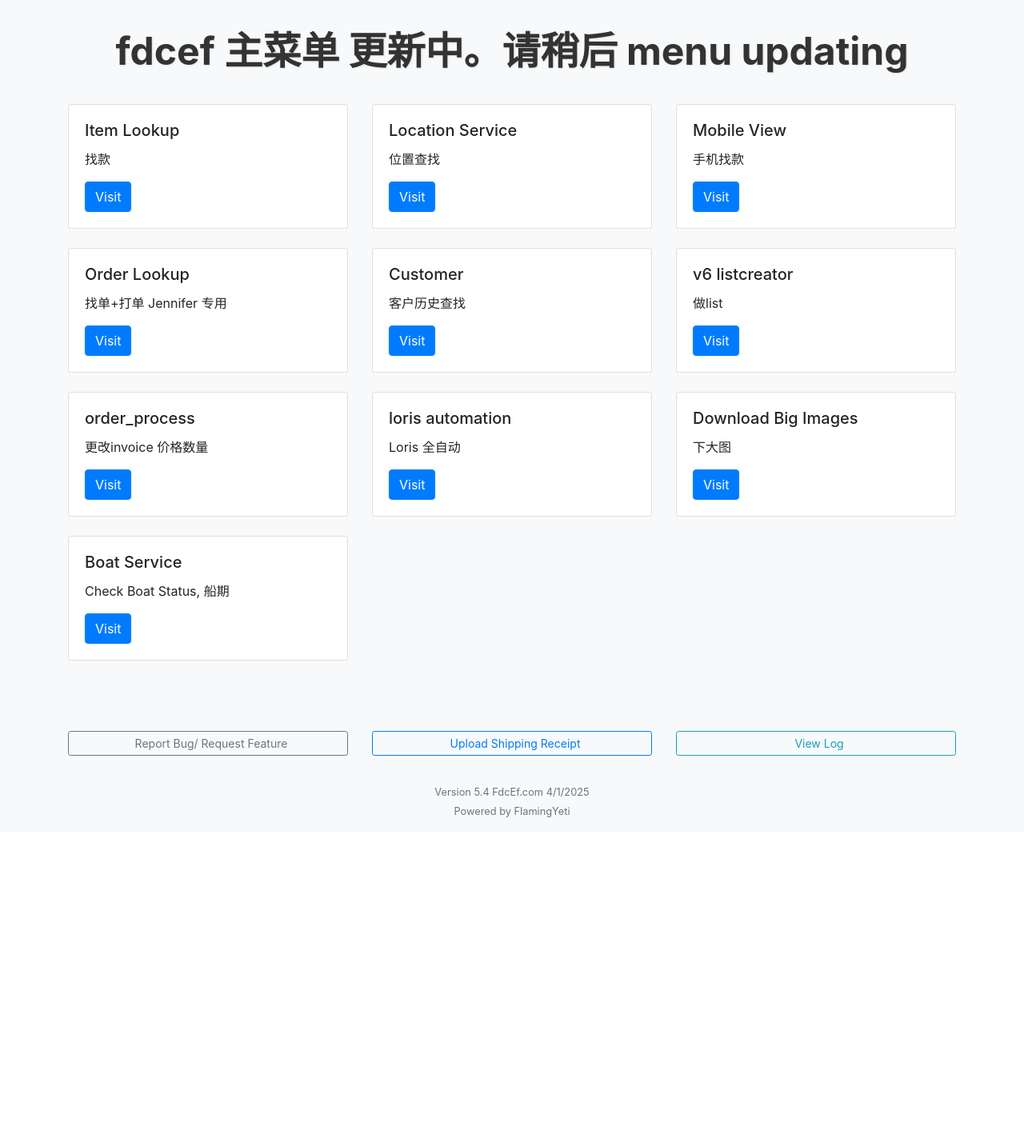
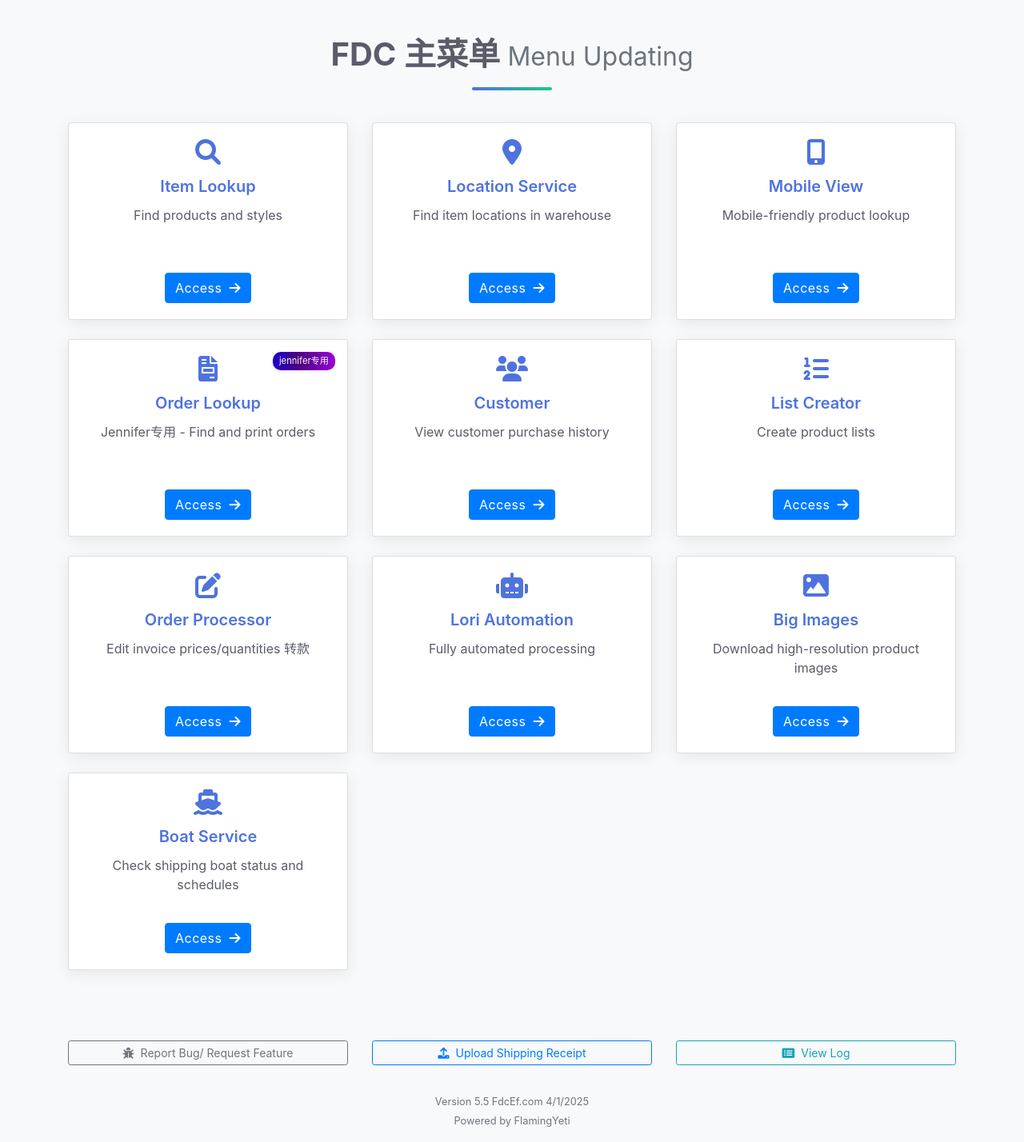
Before and after one commit to RuikunWang506/FDC_revision, a Flask app: page / in a window 1280 px wide. Shown: the part 72-1500 px from the top of the page at 80% size. Before the commit the page ends 1094 px from the top, so only its background shows below. Run offline with Flask 2, Linux system fonts and the light colour scheme; the visitor is signed in with stand-in values (Sample User, id 1); some libraries are stand-ins or nearby versions.

Commit message:
V5.5 fix

```diff
--- a/templates/footer.html
+++ b/templates/footer.html
@@ -20,7 +20,7 @@
         </div>
         <div class="row mt-3">
             <div class="col-12">
-                <p class="mb-0"><small class="text-muted">Version 5.4 FdcEf.com 4/1/2025</small></p>
+                <p class="mb-0"><small class="text-muted">Version 5.5 FdcEf.com 4/1/2025</small></p>
                 <p class="mb-0"><small class="text-muted">Powered by FlamingYeti</small></p>
             </div>
         </div>
--- a/templates/index.html
+++ b/templates/index.html
@@ -5,46 +5,159 @@
     <meta name="viewport" content="width=device-width, initial-scale=1.0">
     <title>FDC HOME</title>
     <link href="https://stackpath.bootstrapcdn.com/bootstrap/4.5.2/css/bootstrap.min.css" rel="stylesheet">
+    <link rel="stylesheet" href="https://cdnjs.cloudflare.com/ajax/libs/font-awesome/6.0.0/css/all.min.css">
     <link rel="icon" type="image/svg+xml" href="/static/icons/handbag.svg">
     <style>
+        :root {
+            --primary-color: #4e73df;
+            --secondary-color: #1cc88a;
+            --accent-color: #f6c23e;
+            --dark-color: #5a5c69;
+            --light-color: #f8f9fc;
+        }
+
+        body {
+            background-color: #f5f7fa;
+            font-family: 'Segoe UI', Tahoma, Geneva, Verdana, sans-serif;
+        }
+
         .main-title {
-            font-size: 3rem;
-            font-weight: bold;
+            font-size: 2.5rem;
+            font-weight: 700;
             text-align: center;
-            margin: 30px 0;
-            color: #333;
-            text-shadow: 1px 1px 2px rgba(0,0,0,0.1);
+            margin: 40px 0;
+            color: var(--dark-color);
+            position: relative;
+            padding-bottom: 15px;
+        }
+
+        .main-title:after {
+            content: "";
+            position: absolute;
+            bottom: 0;
+            left: 50%;
+            transform: translateX(-50%);
+            width: 100px;
+            height: 4px;
+            background: linear-gradient(90deg, var(--primary-color), var(--secondary-color));
+            border-radius: 2px;
+        }
+
+        .card {
+            border: none;
+            border-radius: 10px;
+            box-shadow: 0 4px 20px rgba(0, 0, 0, 0.08);
+            transition: all 0.3s ease;
+            overflow: hidden;
+            background: white;
+        }
+
+        .card:hover {
+            transform: translateY(-5px);
+            box-shadow: 0 8px 25px rgba(0, 0, 0, 0.12);
+        }
+
+        .card-body {
+            padding: 1.75rem;
+        }
+
+        .card-title {
+            font-weight: 600;
+            color: var(--primary-color);
+            margin-bottom: 1rem;
+            font-size: 1.25rem;
+        }
+
+        .card-text {
+            color: var(--dark-color);
+            margin-bottom: 1.5rem;
+            min-height: 60px;
+        }
+
+        .btn-primary {
+            background-color: var(--primary-color);
+            border: none;
+            padding: 8px 20px;
+            border-radius: 30px;
+            font-weight: 500;
+            letter-spacing: 0.5px;
+            transition: all 0.3s;
+        }
+
+        .btn-primary:hover {
+            background-color: #3a5ccc;
+            transform: translateY(-2px);
+        }
+
+        .card-icon {
+            font-size: 2rem;
+            color: var(--primary-color);
+            margin-bottom: 15px;
+        }
+
+        .status-badge {
+    position: absolute;
+    top: 15px;
+    right: 15px;
+    font-size: 0.7rem;
+    padding: 3px 8px;
+    border-radius: 10px;
+    color: white;
+    text-shadow: 0 1px 2px rgba(0,0,0,0.3);
+    background: linear-gradient(
+        90deg,
+        #ff0000, #ff7f00, #ffff00,
+        #00ff00, #0000ff, #4b0082,
+        #9400d3, #ff0000
+    );
+    background-size: 400% 100%;
+    animation: rainbow-gradient 8s linear infinite;
+    box-shadow: 0 2px 4px rgba(0,0,0,0.1);
+}
+
+@keyframes rainbow-gradient {
+    0% { background-position: 0% 50%; }
+    100% { background-position: 100% 50%; }
+}
+
+        @media (max-width: 768px) {
+            .main-title {
+                font-size: 2rem;
+            }
         }
     </style>
 </head>
 <body>
     {% include 'navbar.html' %}
 
-    <div class="main-title">fdcef 主菜单 更新中。请稍后 menu updating</div>
-    <div class="container mt-4">
+    <div class="container">
+        <div class="main-title">FDC 主菜单 <small class="text-muted d-block d-md-inline">Menu Updating</small></div>
+
         <div class="row">
-            <!-- Additional hardcoded route cards -->
             {% for route in [
-
-                {'path': '/item_lookup', 'title': 'Item Lookup','description':'找款'},
-                {'path': '/location_service', 'title': 'Location Service','description':'位置查找'},
-                {'path': '/mobile', 'title': 'Mobile View','description':'手机找款'},
-                {'path': '/order_lookup', 'title': 'Order Lookup','description':'找单+打单 Jennifer 专用'},
-                {'path': '/customer', 'title': 'Customer','description':'客户历史查找'},
-                {'path': '/v6_listcreator', 'title': 'v6 listcreator','description':'做list'},
-                {'path': '/order_processor', 'title': 'order_process','description':'更改invoice 价格数量'},
-
-                {'path': '/lori_automation','title': 'loris automation','description':'Loris 全自动'},
-
-                {'path': '/big_images', 'title': 'Download Big Images','description':'下大图'},
-                {'path': '/boat', 'title': 'Boat Service','description':'Check Boat Status, 船期'},
+                {'path': '/item_lookup', 'title': 'Item Lookup', 'description': 'Find products and styles', 'icon': 'search'},
+                {'path': '/location_service', 'title': 'Location Service', 'description': 'Find item locations in warehouse', 'icon': 'map-marker-alt'},
+                {'path': '/mobile', 'title': 'Mobile View', 'description': 'Mobile-friendly product lookup', 'icon': 'mobile-alt'},
+                {'path': '/order_lookup', 'title': 'Order Lookup', 'description': 'Jennifer专用 - Find and print orders', 'icon': 'file-invoice', 'badge': 'jennifer专用'},
+                {'path': '/customer', 'title': 'Customer', 'description': 'View customer purchase history', 'icon': 'users'},
+                {'path': '/v6_listcreator', 'title': 'List Creator', 'description': 'Create product lists', 'icon': 'list-ol'},
+                {'path': '/order_processor', 'title': 'Order Processor', 'description': 'Edit invoice prices/quantities 转款', 'icon': 'edit'},
+                {'path': '/lori_automation', 'title': 'Lori Automation', 'description': 'Fully automated processing', 'icon': 'robot'},
+                {'path': '/big_images', 'title': 'Big Images', 'description': 'Download high-resolution product images', 'icon': 'image'},
+                {'path': '/boat', 'title': 'Boat Service', 'description': 'Check shipping boat status and schedules', 'icon': 'ship'},
             ] %}
-            <div class="col-md-4 mb-4">
+            <div class="col-lg-4 col-md-6 mb-4">
                 <div class="card h-100">
-                    <div class="card-body">
+                    <div class="card-body text-center">
+                        <i class="card-icon fas fa-{{ route.icon }}"></i>
                         <h5 class="card-title">{{ route.title }}</h5>
-                        <p class="card-text"> {{ route.description }} </p>
-                        <a href="{{ route.path }}" class="btn btn-primary">Visit</a>
+                        <p class="card-text">{{ route.description }}</p>
+                        <a href="{{ route.path }}" class="btn btn-primary">
+                            Access <i class="fas fa-arrow-right ml-1"></i>
+                        </a>
+                        {% if route.badge %}
+                            <span class="status-badge">{{ route.badge }}</span>
+                        {% endif %}
                     </div>
                 </div>
             </div>
--- a/templates/order_processor.html
+++ b/templates/order_processor.html
@@ -77,8 +77,8 @@
     <div class="container mt-4">
         <h1 class="text-center mb-4">Order Processor Tool</h1>
         <div class="text-center mb-4">
-            <a href="/static/order_processor_instruction.pdf" target="_blank" class="btn btn-info">
-                <i class="fa fa-file-pdf-o mr-2"></i>Download Instructions PDF
+            <a href="/static/order_processor_instruction.pdf" target="_blank" class="btn btn-danger">
+                <i class="fa fa-file-pdf-o mr-2"></i>see Instructions PDF
             </a>
         </div>
         <!-- Order Processor Tool -->
```
